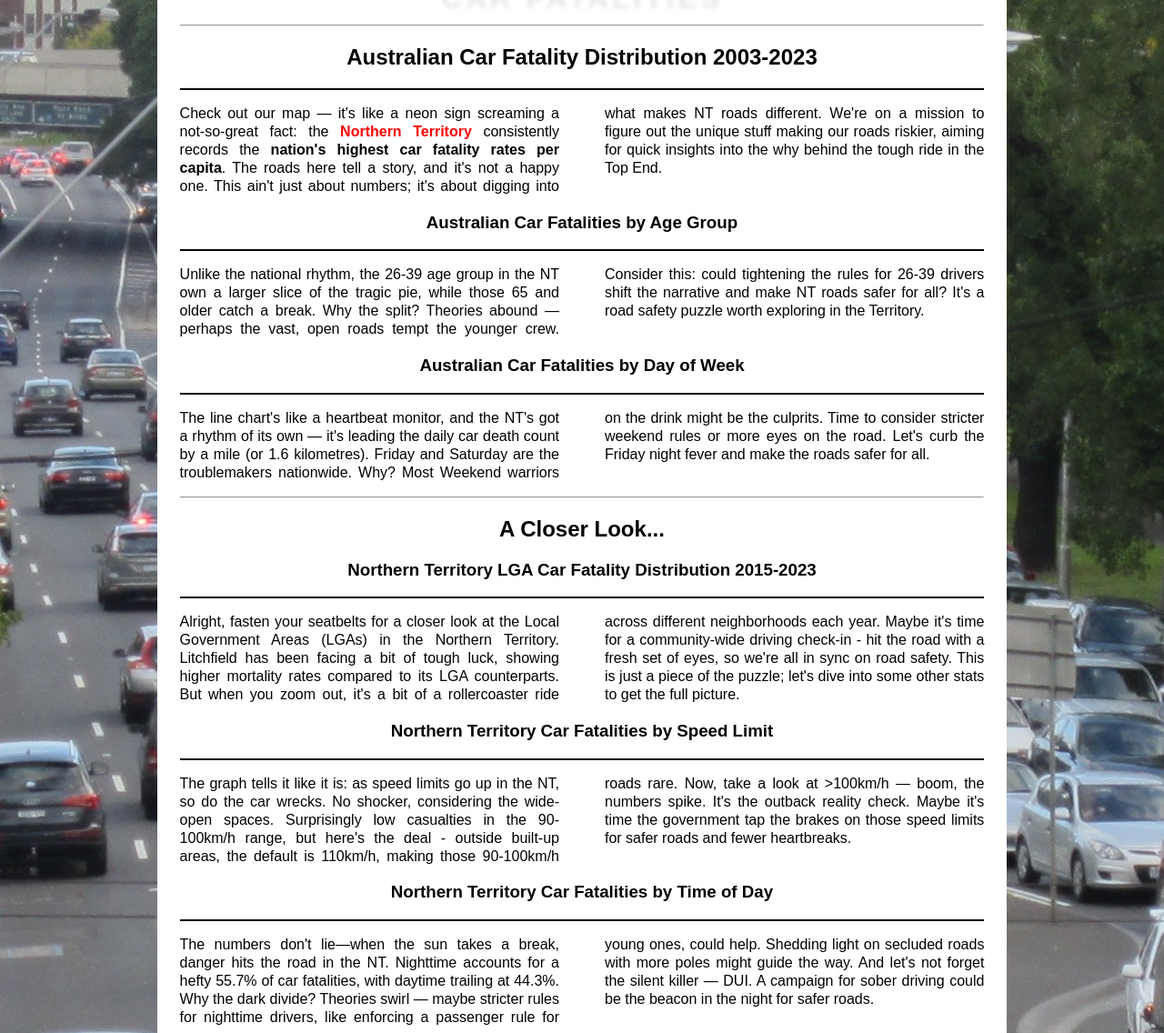
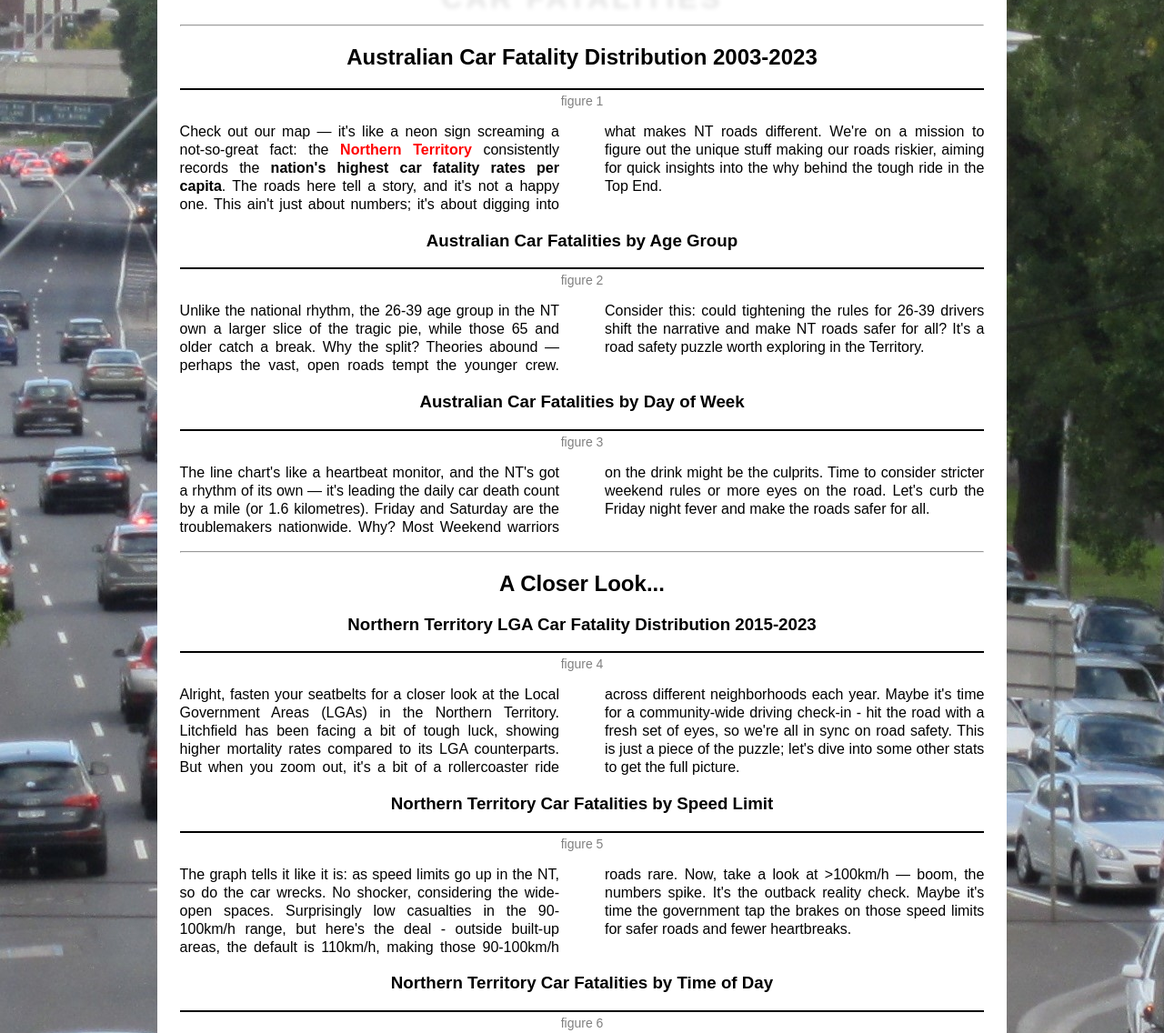
Before and after one commit to BTapelu/FIT3179, a plain HTML site: page index.html in a window 1280 px wide. Shown: the part 157-1293 px from the top of the page at 91% size. Drawn offline with Linux system fonts and the light colour scheme; a script that the page names is missing.

Commit message:
Add files via upload

```diff
--- a/index.html
+++ b/index.html
@@ -27,6 +27,7 @@
         <div id="section1">
             <h2>Australian Car Fatality Distribution 2003-2023</h2>
             <div id="choroplethmap1" class="graph"></div>
+            <p class="figure">figure 1</p>
             <p class="text">Check out our map — it's like a neon sign screaming a not-so-great fact: the <b id="nt">Northern Territory</b> consistently records
                 the <b>nation's highest car fatality rates per capita</b>. The roads here tell a story, and it's not a happy one.
                 This ain't just about numbers; it's about digging into what makes NT roads different. We're on a mission to
@@ -37,6 +38,7 @@
         <div id="section5">
             <h3>Australian Car Fatalities by Age Group</h3>
             <div id="barchart1" class="graph"></div>
+            <p class="figure">figure 2</p>
             <p class="text">
                 Unlike the national rhythm, the 26-39 age group in the NT own a larger slice of the tragic pie, while those 65 and
                 older catch a break. Why the split? Theories abound — perhaps the vast, open roads tempt the younger crew.
@@ -48,6 +50,7 @@
         <div id="section6">
             <h3>Australian Car Fatalities by Day of Week</h3>
             <div id="linechart1" class="graph"></div>
+            <p class="figure">figure 3</p>
             <p class="text">
                 The line chart's like a heartbeat monitor, and the NT's got a rhythm of its own — it's leading the daily car death
                 count by a mile (or 1.6 kilometres). Friday and Saturday are the troublemakers nationwide. Why? Most Weekend
@@ -62,6 +65,7 @@
             <h2>A Closer Look...</h2>
             <h3>Northern Territory LGA Car Fatality Distribution 2015-2023</h3>
             <div id="choroplethmap2" class="graph"></div>
+            <p class="figure">figure 4</p>
             <p class="text">Alright, fasten your seatbelts for a closer look at the Local Government Areas (LGAs) in the
                 Northern Territory. Litchfield has been facing a bit of tough luck, showing higher mortality rates compared to
                 its LGA counterparts. But when you zoom out, it's a bit of a rollercoaster ride across different neighborhoods
@@ -73,6 +77,7 @@
         <div id="section3">
             <h3>Northern Territory Car Fatalities by Speed Limit</h3>
             <div id="histogram1" class="graph"></div>
+            <p class="figure">figure 5</p>
             <p class="text">
                 The graph tells it like it is: as speed limits go up in the NT, so do the car wrecks. No shocker, considering
                 the wide-open spaces. Surprisingly low casualties in the 90-100km/h range, but here's the deal - outside built-up
@@ -85,6 +90,7 @@
         <div id="section4">
             <h3>Northern Territory Car Fatalities by Time of Day</h3>
             <div id="piechart1" class="graph"></div>
+            <p class="figure">figure 6</p>
             <p class="text">
                 The numbers don't lie—when the sun takes a break, danger hits the road in the NT. Nighttime accounts for a
                 hefty 55.7% of car fatalities, with daytime trailing at 44.3%. Why the dark divide? Theories swirl — maybe
--- a/linechart1.json
+++ b/linechart1.json
@@ -37,7 +37,7 @@
         "y": {"field": "Deaths per 100,000 population", "type": "quantitative"},
         "color": {"field": "State", "type": "nominal", "scale":
         {"domain": ["Northern Territory", "Victoria", "New South Wales", "Queensland", "Western Australia", "South Australia",
-      "Tasmania", "Australian Capital Territory"], "range": ["Red", "#F6A52C", "#FFDE00", "#43423B", "#3D8D45", "#3C78DF", "#E673D7", "#9C2675"]}},
+      "Tasmania", "Australian Capital Territory"], "range": ["Red", "Gray", "Gray", "Gray", "Gray", "Gray", "Gray", "Gray"]}},
 
         "tooltip": [
             {"field": "State", "type": "nominal", "title": "State"},
--- a/styles.css
+++ b/styles.css
@@ -13,6 +13,12 @@ body {
     margin-top: 10px;
     animation: pulse 2s infinite;
     letter-spacing: 0.12em;
+}
+
+.figure {
+    color: gray;
+    margin-top: 4px;
+    font-size: 14px;
 }
 
 .centre {
```
